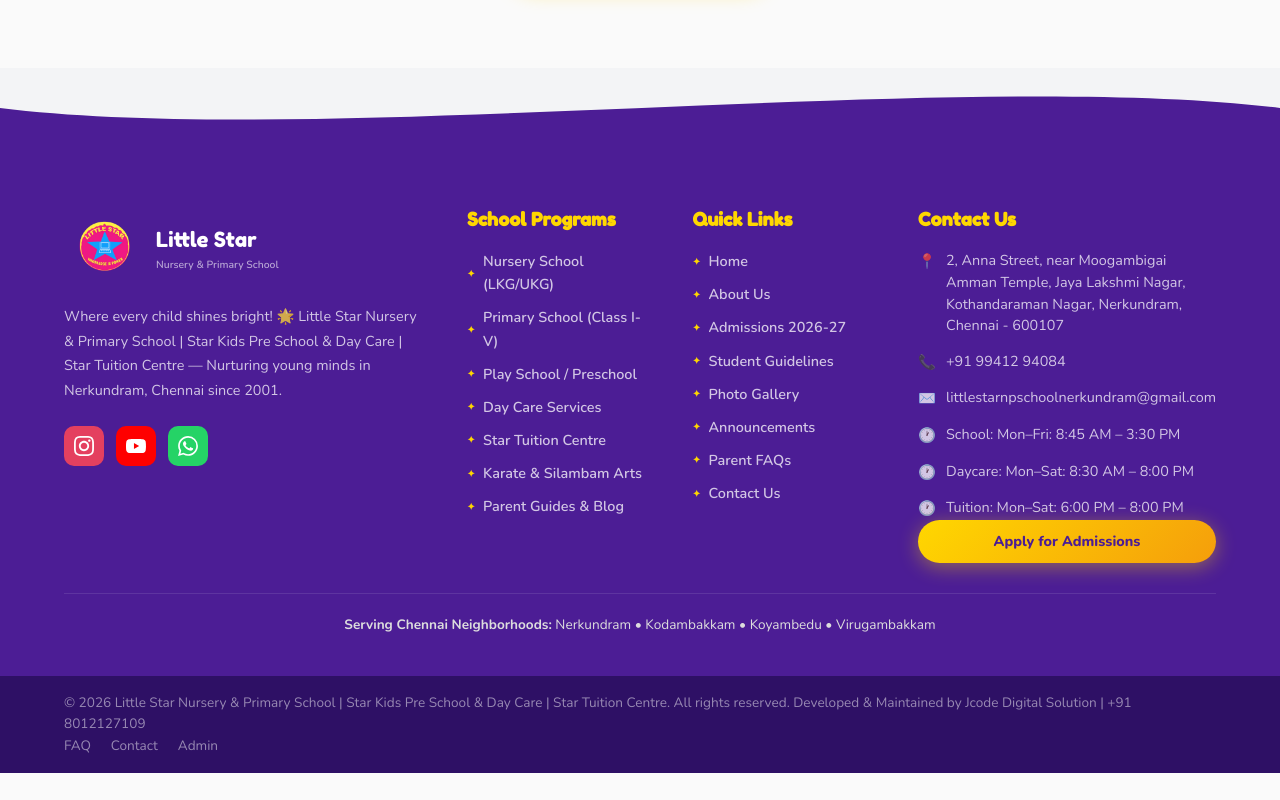
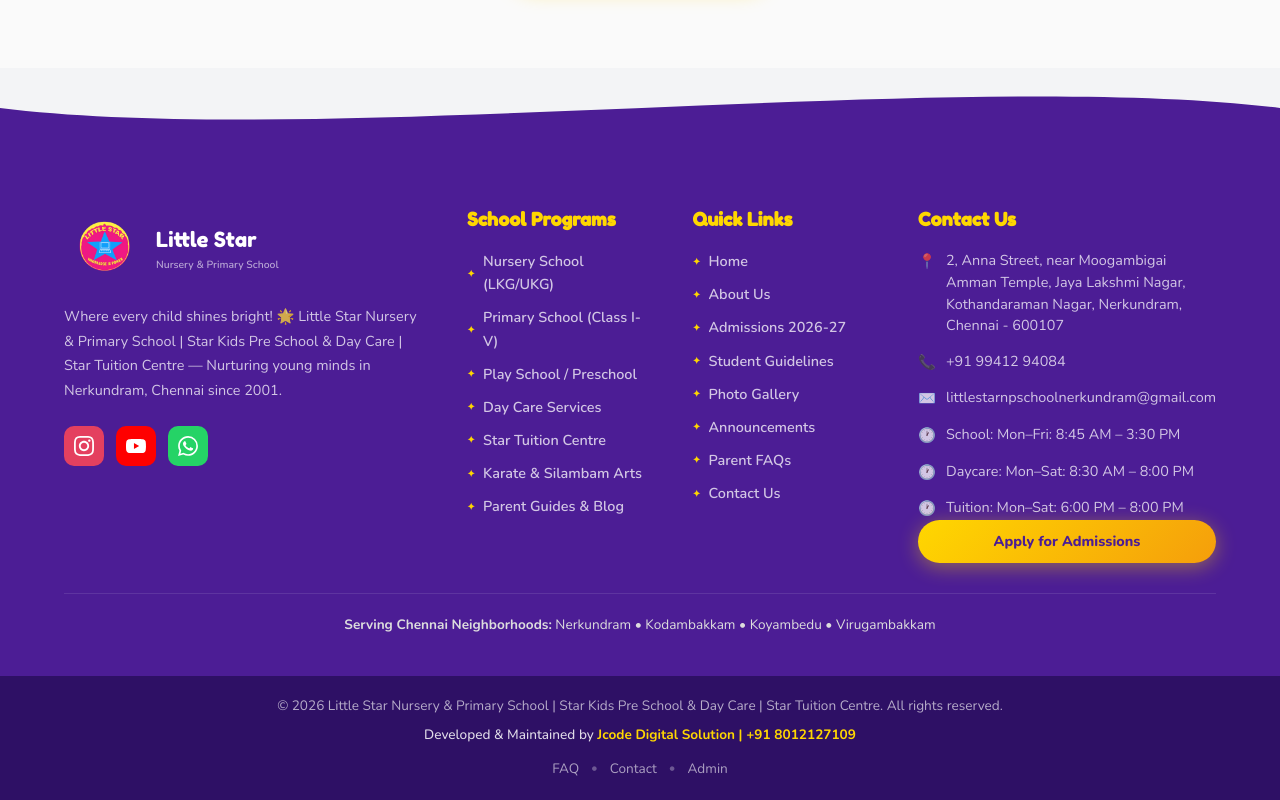
Before and after one commit to Govind1725/littel-star-nursery-and-primary-school, a Next.js app: page /faq in a window 1280 px wide. Shown: the part 1696-2496 px from the top of the page. Before the commit the page ends 2469 px from the top, so only its background shows below. Built offline with nearby package versions, Linux system fonts and the light colour scheme.

Commit message:
footer: align bottom bar elements centrally

```diff
--- a/src/components/Footer.module.css
+++ b/src/components/Footer.module.css
@@ -199,29 +199,51 @@
 /* Bottom Bar */
 .bottomBar {
   background: var(--violet-deep);
-  padding: 16px 0;
+  padding: 20px 0;
 }
 
-.bottomBar .container {
+.bottomContent {
   display: flex;
+  flex-direction: column;
   align-items: center;
-  justify-content: space-between;
-  gap: 16px;
-  flex-wrap: wrap;
+  text-align: center;
+  gap: 8px;
 }
 
-.bottomBar p {
-  color: rgba(255,255,255,0.5);
+.copyrightText {
+  color: rgba(255,255,255,0.65);
   font-size: 0.85rem;
+  margin: 0;
+  line-height: 1.5;
+}
+
+.developerText {
+  color: rgba(255,255,255,0.85);
+  font-size: 0.85rem;
+  margin: 0;
+  font-weight: 500;
+}
+
+.developerText a {
+  color: var(--yellow);
+  text-decoration: none;
+  font-weight: 700;
+  transition: color 0.2s ease;
+}
+
+.developerText a:hover {
+  text-decoration: underline;
 }
 
 .bottomLinks {
   display: flex;
-  gap: 20px;
+  align-items: center;
+  gap: 12px;
+  margin-top: 4px;
 }
 
 .bottomLinks a {
-  color: rgba(255,255,255,0.5);
+  color: rgba(255,255,255,0.6);
   font-size: 0.85rem;
   transition: color 0.2s;
   text-decoration: none;
@@ -229,6 +251,11 @@
 
 .bottomLinks a:hover {
   color: var(--yellow);
+}
+
+.dot {
+  color: rgba(255,255,255,0.3);
+  font-size: 0.8rem;
 }
 
 /* Responsive */
@@ -244,8 +271,4 @@
     grid-template-columns: 1fr;
     gap: 32px;
   }
-  .bottomBar .container {
-    flex-direction: column;
-    text-align: center;
-  }
 }
--- a/src/components/Footer.tsx
+++ b/src/components/Footer.tsx
@@ -149,11 +149,20 @@
       {/* Bottom bar */}
       <div className={styles.bottomBar}>
         <div className="container">
-          <p>© 2026 Little Star Nursery &amp; Primary School | Star Kids Pre School &amp; Day Care | Star Tuition Centre. All rights reserved. Developed &amp; Maintained by <a href="tel:+918012127109" style={{ color: 'inherit', textDecoration: 'none' }}>Jcode Digital Solution | +91 8012127109</a></p>
-          <div className={styles.bottomLinks}>
-            <Link href="/faq">FAQ</Link>
-            <Link href="/contact">Contact</Link>
-            <Link href="/admin">Admin</Link>
+          <div className={styles.bottomContent}>
+            <p className={styles.copyrightText}>
+              © 2026 Little Star Nursery &amp; Primary School | Star Kids Pre School &amp; Day Care | Star Tuition Centre. All rights reserved.
+            </p>
+            <p className={styles.developerText}>
+              Developed &amp; Maintained by <a href="tel:+918012127109">Jcode Digital Solution | +91 8012127109</a>
+            </p>
+            <div className={styles.bottomLinks}>
+              <Link href="/faq">FAQ</Link>
+              <span className={styles.dot}>•</span>
+              <Link href="/contact">Contact</Link>
+              <span className={styles.dot}>•</span>
+              <Link href="/admin">Admin</Link>
+            </div>
           </div>
         </div>
       </div>
```
